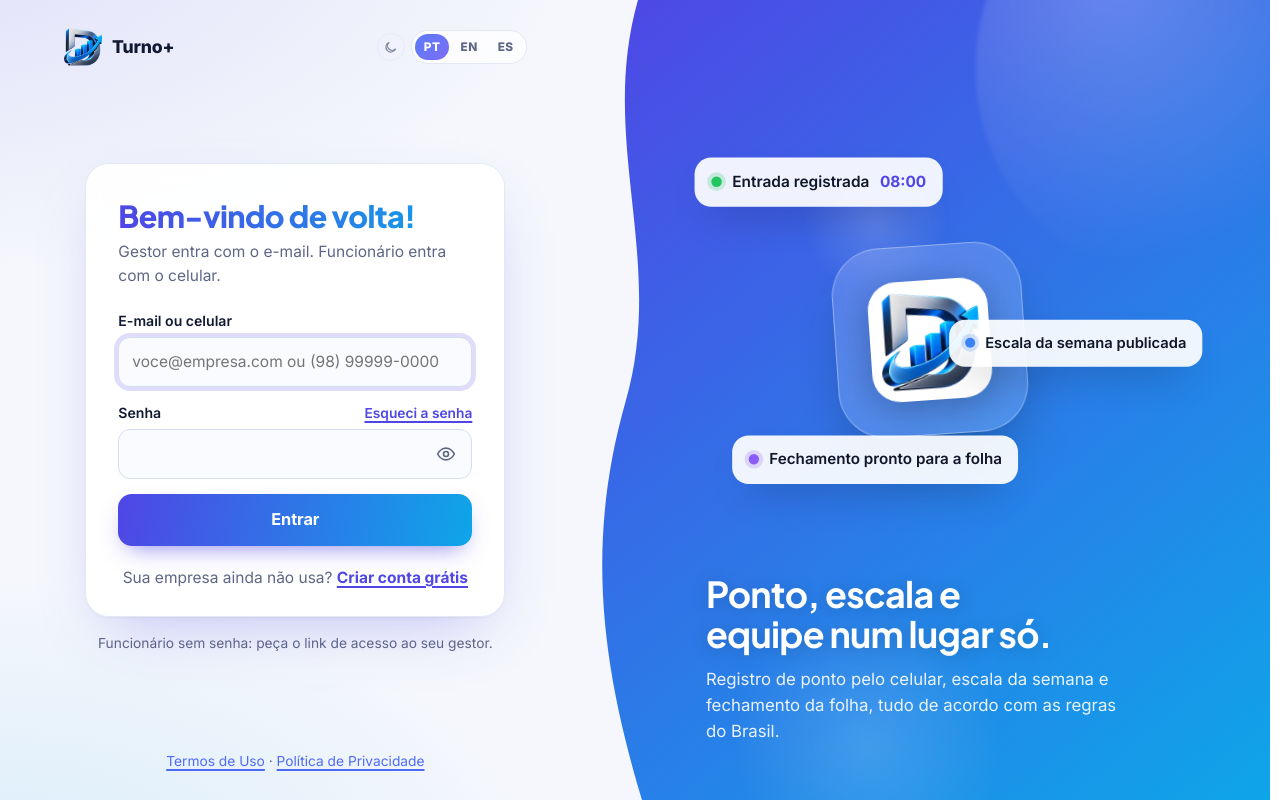
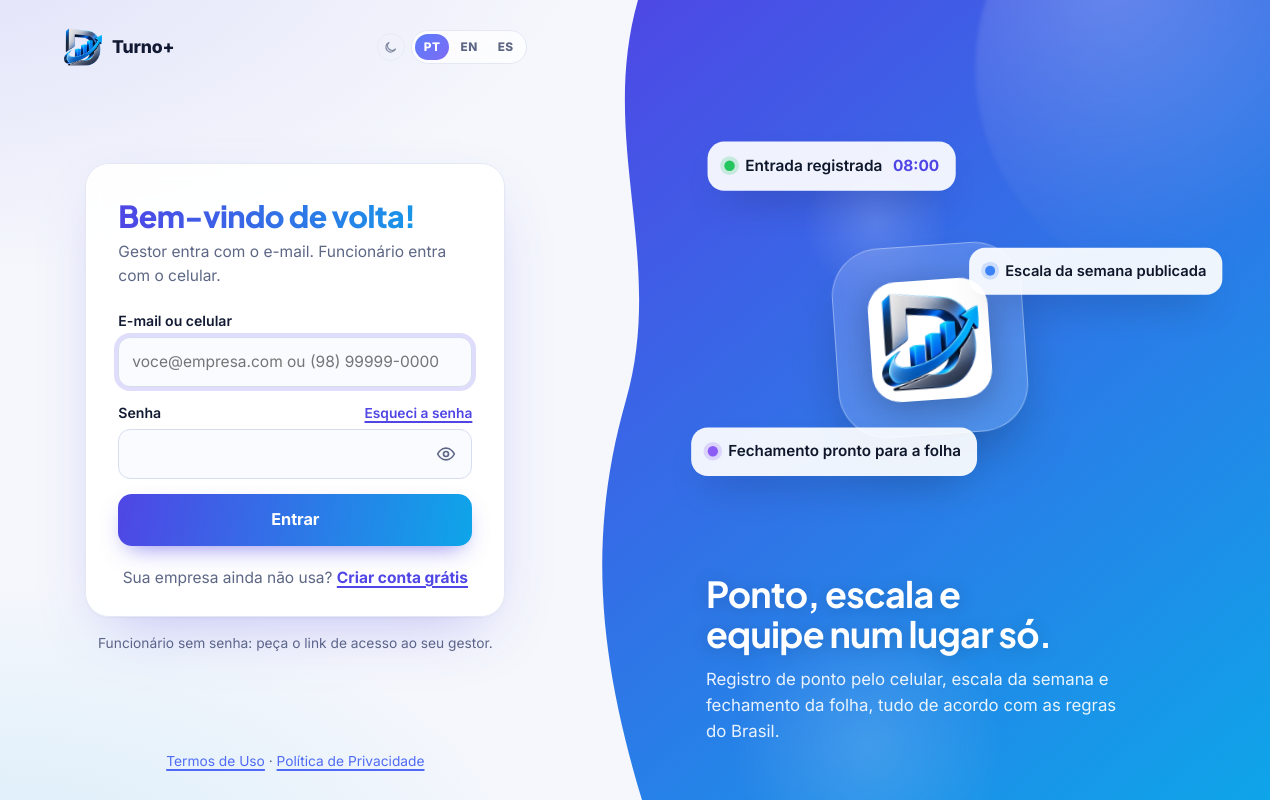
Before and after one commit to sangastrolounge-creator/noponto, a FastAPI app: page /entrar in a window 1280 px wide. Run offline with FastAPI, Linux system fonts and the light colour scheme.

Commit message:
Tela de entrada: ajusta a posição das etiquetas da arte
Co-Authored-By: Claude Opus 5.5 <noreply@anthropic.com>
Claude-Session: https://claude.ai/code/session_015nYxhw8GD7RKdryQPYauB2

```diff
--- a/app/static/tema.css
+++ b/app/static/tema.css
@@ -575,7 +575,7 @@ a.botao-google:hover { border-color: color-mix(in srgb, var(--ent1) 40%, var(--b
 .ent-chip { position: absolute; display: inline-flex; align-items: center; gap: 10px; padding: 12px 16px; border-radius: 16px; font-size: .92rem; font-weight: 600;
   color: #0f172a; background: rgb(255 255 255 / .92); box-shadow: 0 18px 40px -18px rgb(0 0 0 / .45); animation: ent-flutua 10s ease-in-out infinite; }
 .ent-chip b { color: var(--ent1); }
-.ent-chip.c1 { left: 14%; top: 22%; } .ent-chip.c2 { right: 10%; top: 40%; animation-delay: -3s; } .ent-chip.c3 { left: 20%; top: 56%; animation-delay: -6s; }
+.ent-chip.c1 { left: 16%; top: 20%; } .ent-chip.c2 { right: 7%; top: 31%; animation-delay: -3s; } .ent-chip.c3 { left: 14%; top: 55%; animation-delay: -6s; }
 .ent-chip .ponto { width: 10px; height: 10px; border-radius: 50%; }
 .ent-chip .verde { background: #22c55e; box-shadow: 0 0 0 4px #22c55e33; } .ent-chip .azul { background: #3b82f6; box-shadow: 0 0 0 4px #3b82f633; } .ent-chip .roxo { background: #8b5cf6; box-shadow: 0 0 0 4px #8b5cf633; }
 .ent-legenda { position: relative; z-index: 2; padding: 0 clamp(40px, 6vw, 88px) clamp(40px, 7vh, 72px) clamp(90px, 9vw, 130px); max-width: 680px; }
--- a/app/templates/base.html
+++ b/app/templates/base.html
@@ -34,7 +34,7 @@
 })();
 </script>
 <link rel="stylesheet" href="/static/style.css?v=51">
-<link rel="stylesheet" href="/static/tema.css?v=12">
+<link rel="stylesheet" href="/static/tema.css?v=13">
 <script>window.T = {{ textos_js()|tojson }}; window.t = function (s) { return window.T[s] || s; };</script>
 <script>
 /* Comportamento de app nativo: bloqueia o zoom de pinça e o de duplo toque (reforço para o Safari do iPhone). */
--- a/app/templates/vendas.html
+++ b/app/templates/vendas.html
@@ -10,7 +10,7 @@
 <link rel="icon" href="/static/favicon.png?v=3" type="image/png">
 <link rel="stylesheet" href="/static/style.css?v=51">
 <link rel="stylesheet" href="/static/vendas.css?v=1">
-<link rel="stylesheet" href="/static/tema.css?v=12">
+<link rel="stylesheet" href="/static/tema.css?v=13">
 <link rel="preconnect" href="https://fonts.googleapis.com">
 <link rel="preconnect" href="https://fonts.gstatic.com" crossorigin>
 <link rel="stylesheet" href="https://fonts.googleapis.com/css2?family=Inter:wght@400;500;600;700;800&family=Plus+Jakarta+Sans:wght@700;800&display=swap">
```
